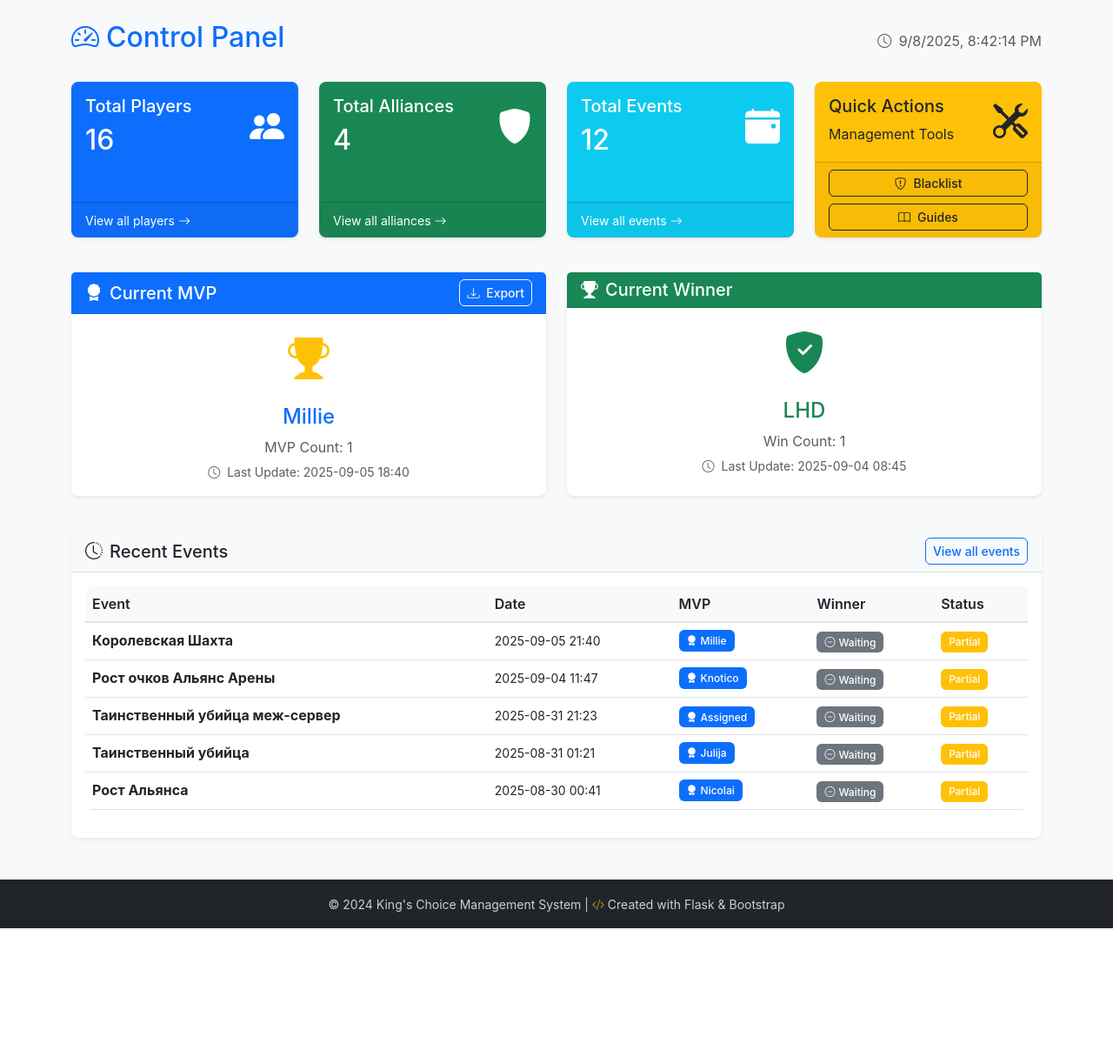
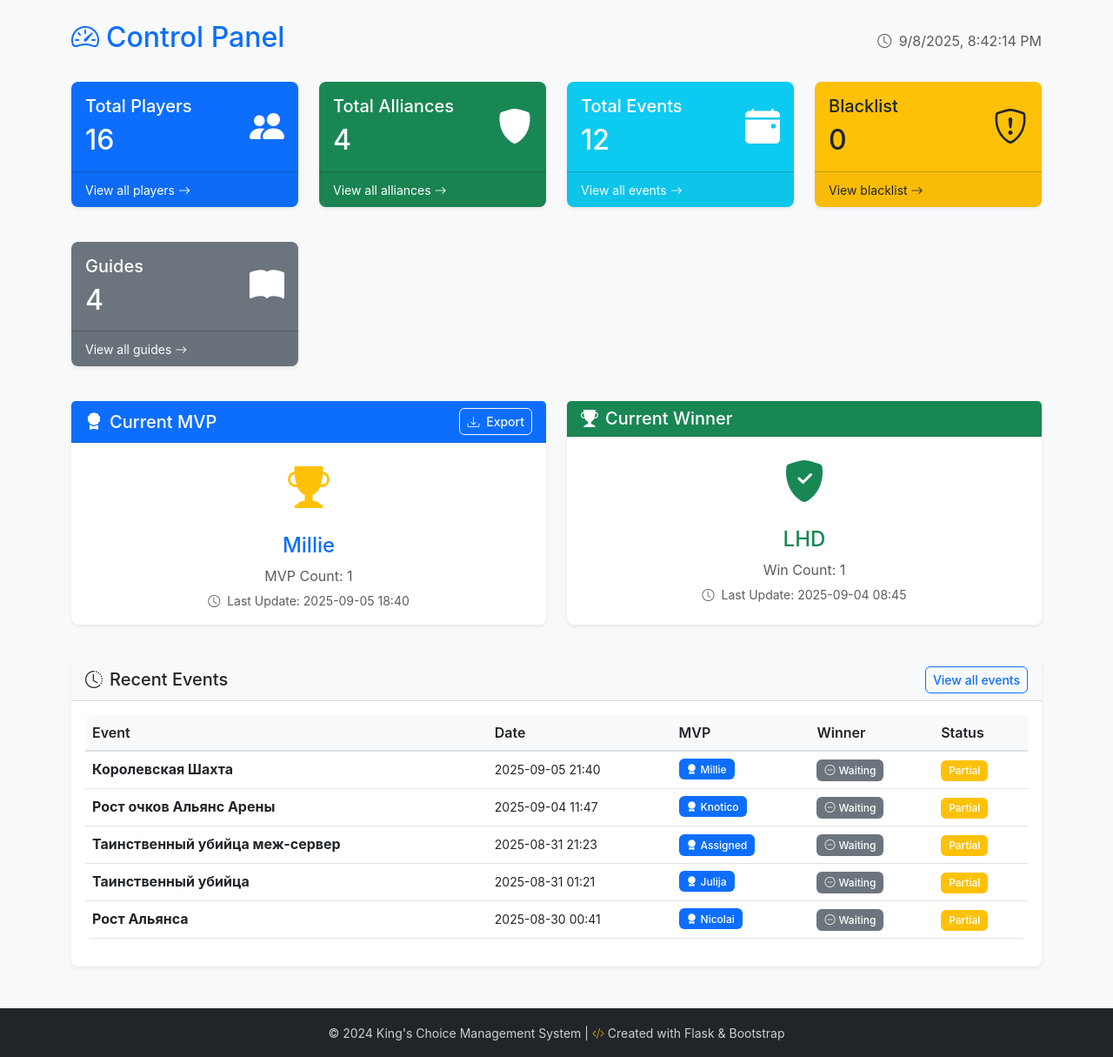
Before and after one commit to knoticoo/kings, a Flask app: page / in a window 1280 px wide. Shown: the part 56-1271 px from the top of the page at 87% size. Before the commit the page ends 1123 px from the top, so only its background shows below. Run offline with Flask 3, Linux system fonts and the light colour scheme; data comes from the database, SQL or seed files in the repository.

Commit message:
Add blacklist and guides counts to dashboard
Co-authored-by: zwqr59nn79 <zwqr59nn79@privaterelay.appleid.com>

```diff
--- a/routes/main_routes.py
+++ b/routes/main_routes.py
@@ -6,7 +6,7 @@ Shows current MVP player and winning alliance information.
 """
 
 from flask import Blueprint, render_template, jsonify, request, redirect, url_for, flash
-from models import Player, Alliance, Event, MVPAssignment, WinnerAssignment
+from models import Player, Alliance, Event, MVPAssignment, WinnerAssignment, Blacklist, Guide
 from database import db
 from telegram_bot import send_manual_message
 
@@ -50,6 +50,8 @@ def dashboard():
         total_players = Player.query.count()
         total_alliances = Alliance.query.count()
         total_events = Event.query.count()
+        total_blacklist_entries = Blacklist.query.count()
+        total_guides = Guide.query.count()
 
         return render_template('dashboard.html',
                              current_mvp=current_mvp,
@@ -57,11 +59,21 @@ def dashboard():
                              recent_events=recent_events,
                              total_players=total_players,
                              total_alliances=total_alliances,
-                             total_events=total_events)
+                             total_events=total_events,
+                             total_blacklist_entries=total_blacklist_entries,
+                             total_guides=total_guides)
     except Exception as e:
         print(f"Error in dashboard route: {str(e)}")
         return render_template('dashboard.html',
-                             error="Failed to load dashboard data")
+                             error="Failed to load dashboard data",
+                             current_mvp=None,
+                             current_winner=None,
+                             recent_events=[],
+                             total_players=0,
+                             total_alliances=0,
+                             total_events=0,
+                             total_blacklist_entries=0,
+                             total_guides=0)
 
 @bp.route('/api/dashboard-data')
 def dashboard_data():
--- a/templates/dashboard.html
+++ b/templates/dashboard.html
@@ -100,23 +100,42 @@
             <div class="card-body">
                 <div class="d-flex justify-content-between">
                     <div>
-                        <h5 class="card-title">{{ _("Quick Actions") }}</h5>
-                        <p class="mb-0">{{ _("Management Tools") }}</p>
+                        <h5 class="card-title">{{ _("Blacklist") }}</h5>
+                        <h2 class="mb-0">{{ total_blacklist_entries }}</h2>
                     </div>
                     <div class="align-self-center">
-                        <i class="bi bi-tools fs-1"></i>
+                        <i class="bi bi-shield-exclamation fs-1"></i>
                     </div>
                 </div>
             </div>
             <div class="card-footer">
-                <div class="d-grid gap-2">
-                    <a href="{{ url_for('blacklist.list_blacklist') }}" class="btn btn-outline-dark btn-sm">
-                        <i class="bi bi-shield-exclamation me-2"></i>{{ _("Blacklist") }}
-                    </a>
-                    <a href="{{ url_for('guides.list_guides') }}" class="btn btn-outline-dark btn-sm">
-                        <i class="bi bi-book me-2"></i>{{ _("Guides") }}
-                    </a>
+                <a href="{{ url_for('blacklist.list_blacklist') }}" class="text-dark text-decoration-none">
+                    <small>{{ _("View blacklist") }} <i class="bi bi-arrow-right"></i></small>
+                </a>
+            </div>
+        </div>
+    </div>
+</div>
+
+<!-- Second Row of Stats Cards -->
+<div class="row mb-4">
+    <div class="col-md-3 mb-3">
+        <div class="card bg-secondary text-white h-100">
+            <div class="card-body">
+                <div class="d-flex justify-content-between">
+                    <div>
+                        <h5 class="card-title">{{ _("Guides") }}</h5>
+                        <h2 class="mb-0">{{ total_guides }}</h2>
+                    </div>
+                    <div class="align-self-center">
+                        <i class="bi bi-book-fill fs-1"></i>
+                    </div>
                 </div>
+            </div>
+            <div class="card-footer">
+                <a href="{{ url_for('guides.list_guides') }}" class="text-white text-decoration-none">
+                    <small>{{ _("View all guides") }} <i class="bi bi-arrow-right"></i></small>
+                </a>
             </div>
         </div>
     </div>
```
Also changed, not shown: translations/en/LC_MESSAGES/messages.po, translations/ru/LC_MESSAGES/messages.po.
